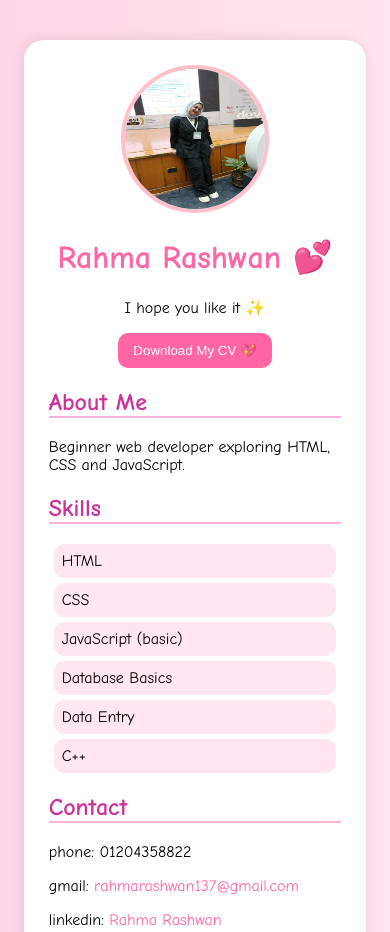
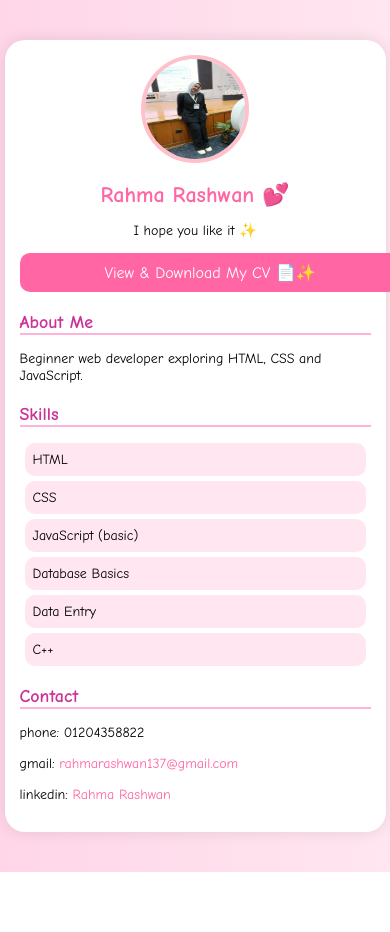
Before and after one commit to rahma-rashwan-dot/my-cv-website, a plain HTML site: page index.html in a window 390 px wide. Shown: the top 932 px of the page. After the commit the page ends 872 px from the top, so only its background shows below. Drawn offline with Linux system fonts and the light colour scheme.

Commit message:
Add files via upload

```diff
--- a/index.html
+++ b/index.html
@@ -4,6 +4,7 @@
   <meta charset="UTF-8">
   <title>Rahma CV 💖</title>
   <link rel="stylesheet" href="style.css">
+  <meta name="viewport" content="width=device-width, initial-scale=1.0">
 </head>
 <body>
 
@@ -14,9 +15,9 @@
     <h1>Rahma Rashwan 💕</h1>
     <p>I hope you like it ✨</p>
 
-    <a href="cv.pdf" download>
-        <button onclick="downloadAlert()">Download My CV 💖</button>
-     </a>
+  <a href="cv.pdf" target="_blank" onclick="downloadAlert()" class="btn">
+  View & Download My CV 📄✨
+</a>
 
 
     <div class="section">
--- a/style.css
+++ b/style.css
@@ -53,13 +53,17 @@ li {
   border-radius: 10px;
 }
 
-button {
+.btn {
   background: #ff66a3;
-  border: none;
   padding: 10px 15px;
   border-radius: 10px;
   color: white;
   cursor: pointer;
+  display: inline-block;
+}
+
+.btn:hover {
+  background: #e05590;
 }
 
 button:hover {
@@ -74,3 +78,34 @@ a {
 a:hover {
   text-decoration: underline;
 }
+/* Mobile Responsive */
+@media (max-width: 600px) {
+
+  .container {
+    width: 90%;
+    padding: 15px;
+  }
+
+  h1 {
+    font-size: 22px;
+  }
+
+  h2 {
+    font-size: 18px;
+  }
+
+  p, li {
+    font-size: 14px;
+  }
+
+  img {
+    width: 100px;
+    height: 100px;
+  }
+
+  .btn {
+    width: 100%;
+    text-align: center;
+    display: block;
+  }
+}
```
